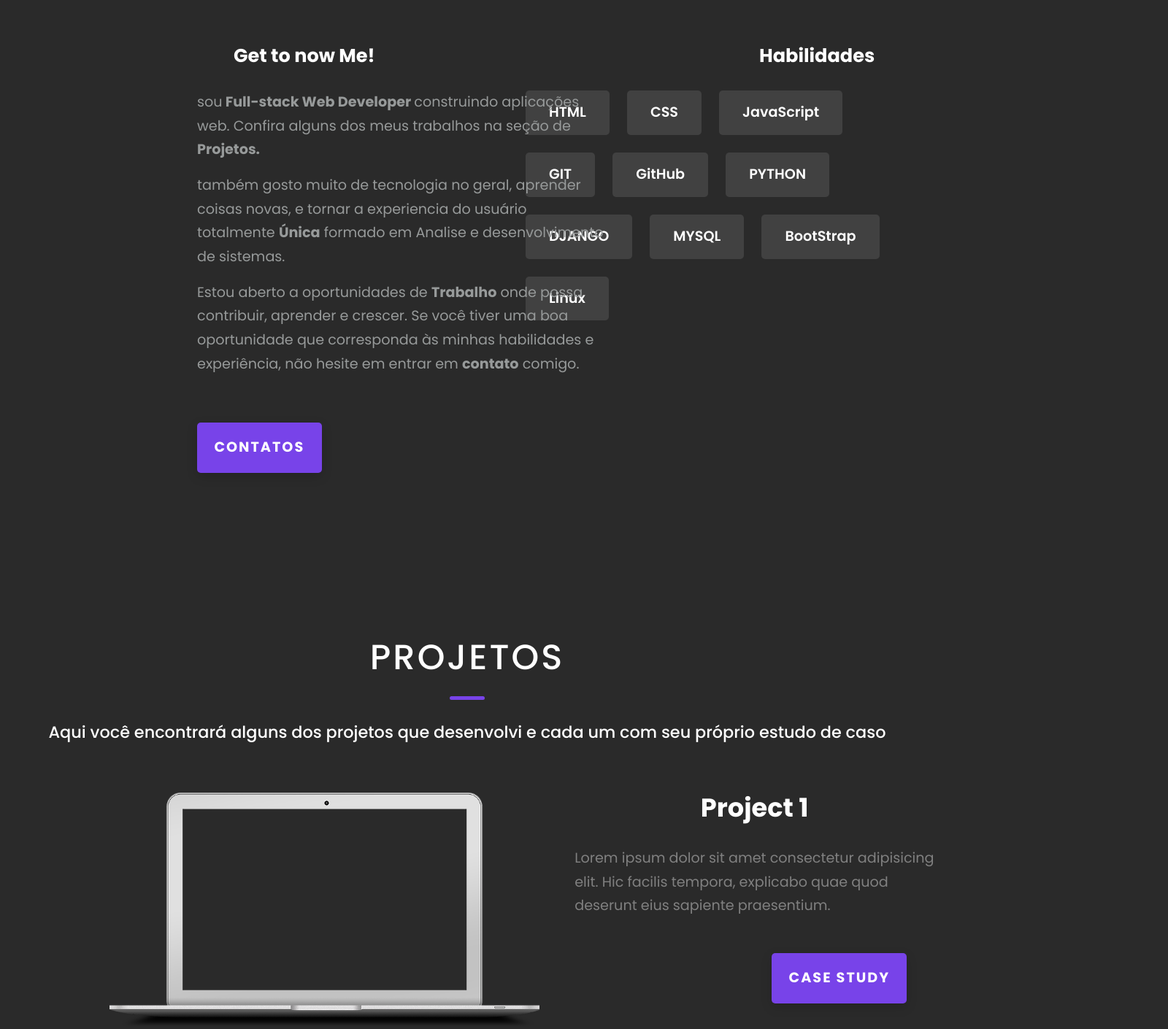
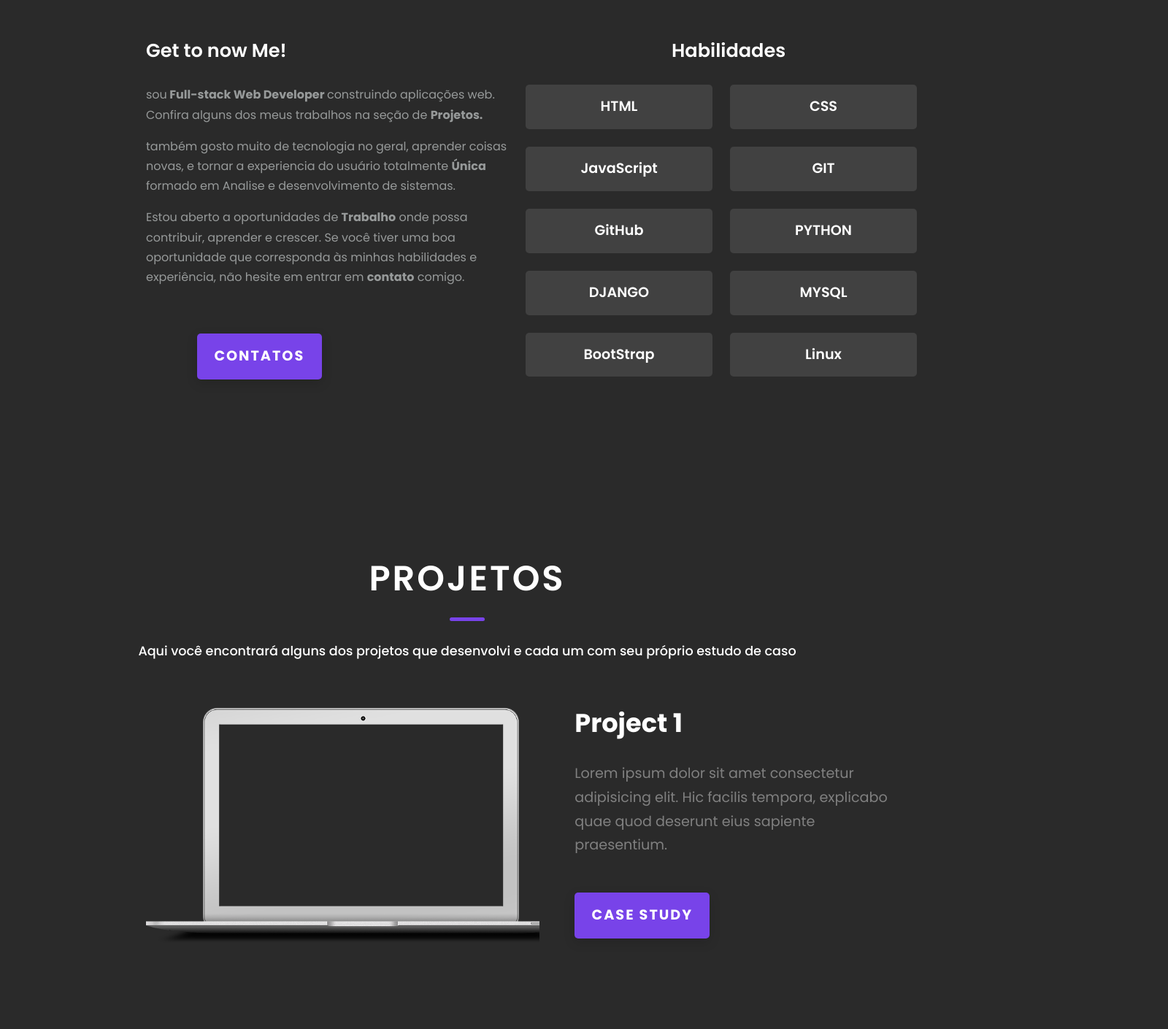
Before and after one commit to LukeRobs/Personal-Portfolio, a plain HTML site: page index.html in a window 1280 px wide. Shown: the part 1064-2474 px from the top of the page at 73% size, 1600 px wide, since content can reach past the window. Drawn offline with nearby package versions, Linux system fonts and the light colour scheme.

Commit message:
adicionando @media

```diff
--- a/index.html
+++ b/index.html
@@ -13,6 +13,7 @@
 </head>
 
 <body>
+
     <div class="sidebar" id="sidebar">
         <div class="logo-details">
             <div class="logo_name">LUCAS ROBSON</div>
@@ -153,7 +154,7 @@
                             facilis tempora, explicabo quae quod deserunt eius sapiente
                             praesentium.
                         </p>
-                        <a href="./project-1.html" class="btn btn--med btn--theme dynamicBgClr" target="_blank">Case
+                        <a href="./project-1.html" id="study" class="btn btn--med btn--theme dynamicBgClr" target="_blank">Case
                             Study</a>
                     </div>
                 </div>
@@ -169,7 +170,7 @@
                             facilis tempora, explicabo quae quod deserunt eius sapiente
                             praesentium.
                         </p>
-                        <a href="./project-2.html" class="btn btn--med btn--theme dynamicBgClr" target="_blank">Case
+                        <a href="./project-2.html" id="study2" class="btn btn--med btn--theme dynamicBgClr" target="_blank">Case
                             Study</a>
                     </div>
                 </div>
@@ -185,7 +186,7 @@
                             facilis tempora, explicabo quae quod deserunt eius sapiente
                             praesentium.
                         </p>
-                        <a href="./project-3.html" class="btn btn--med btn--theme dynamicBgClr" target="_blank">Case
+                        <a href="./project-3.html" id="study3" class="btn btn--med btn--theme dynamicBgClr"  target="_blank">Case
                             Study</a>
                     </div>
                 </div>
--- a/static/css/style.css
+++ b/static/css/style.css
@@ -517,6 +517,7 @@ section#contacts .contacts .container h2 {
     font-size: 3rem;
     color: #FFFFFF;
     font-weight: 600;
+    text-transform: uppercase;
     margin-bottom: 10rem;
 }
 
@@ -644,3 +645,79 @@ section#contacts .contacts .icons .icon .box img {
     font-weight: bold;
     margin-left: 2px;
 }
+/* Responsividade */
+@media (max-width: 1400px) {
+
+.h1_primary {
+    font-size: 3rem;
+}
+.p_primary {
+    font-size: 1.2rem;
+}
+.btn--bg {
+    padding: 1rem 2rem;
+    font-size: 1.2rem;
+}
+.btn--med {
+    padding: 1rem 1.4rem;
+    font-size: 1.2rem;
+}
+#study,
+#study2,
+#study3 {
+    position: relative;
+    left: 0;
+}
+.about__content-title {
+    position: relative;
+    left: 200px;
+    font-weight: 600;
+}
+.heading-sec__sub {
+    font-size: 1.1rem;
+}
+.about__content-details-para {
+    position: relative;
+    font-size: 1rem;
+    left: 200px;
+    word-wrap: break-word;
+    max-width: 520px;
+    word-wrap: break-word;
+}
+.skills {
+    display: grid;
+    grid-template-columns: 0.5fr 0.5fr;
+}
+.skills__skill {
+    grid-template-rows: 1rem;
+    text-align: center;
+}
+.heading-sec__main {
+    font-size: 3rem;
+    font-weight: 600;
+}
+.projects__row-img {
+    position: relative;
+    left: 200px;
+}
+.projects__row-content-title {
+    text-align: left;
+}
+.projects__row-content-desc {
+    max-width: 450px;
+    word-wrap: break-word;
+}
+.container h2 {
+  font-size: 3rem;
+}
+section#contacts .contacts .icons {
+    display: grid;
+    grid: 100px / 1fr 1fr;
+}
+
+/* Sidebar */
+
+.sidebar.open {
+    max-width: 180px;
+}
+}
```
